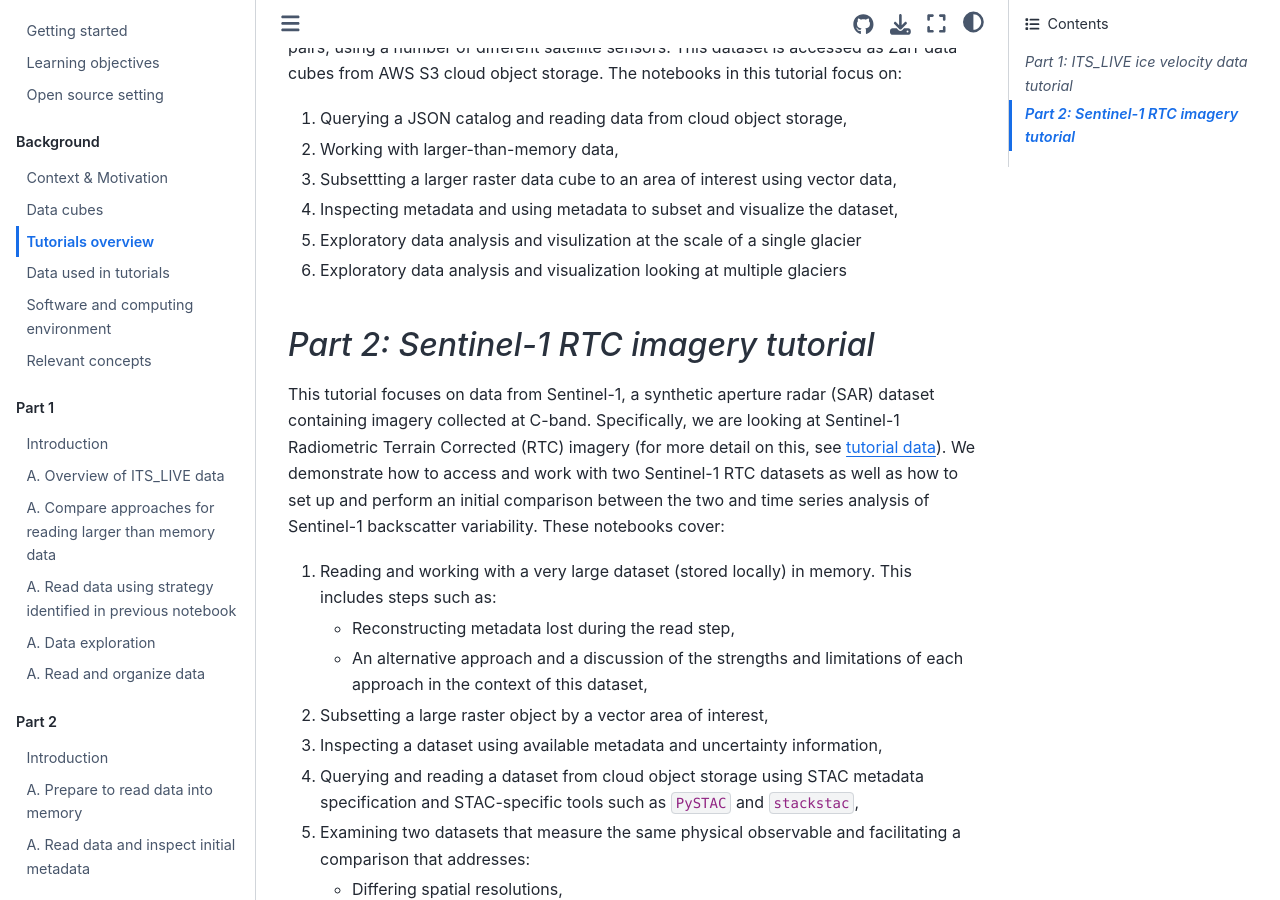
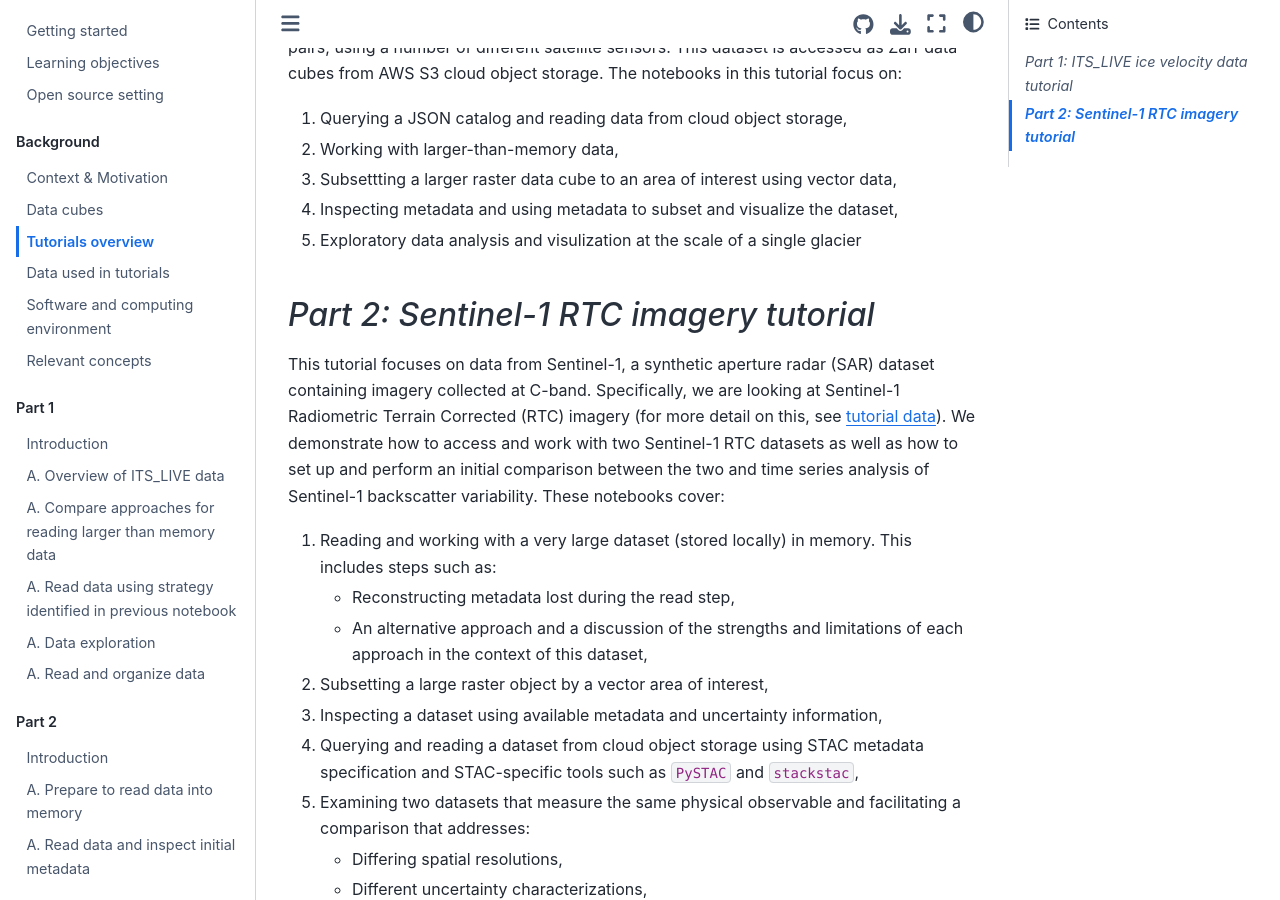
Before and after one commit to e-marshall/tutorials, a Jupyter Book: the page built from book/background/tutorials_overview.md, in a window 1280 px wide and 900 px high, scrolled down 352 px. Built offline with Jupyter Book 1.0.4 settings and Sphinx 7.4.7 and the Sphinx Book theme 1.1.4, drawn with Linux system fonts in a browser that asks for light colours; pages that are not in the unit, such as notebooks, are missing from menus.

Commit message:
update overview

```diff
--- a/book/background/tutorials_overview.md
+++ b/book/background/tutorials_overview.md
@@ -11,7 +11,6 @@
 3) Subsettting a larger raster data cube to an area of interest using vector data,
 4) Inspecting metadata and using metadata to subset and visualize the dataset,
 5) Exploratory data analysis and visulization at the scale of a single glacier
-6) Exploratory data analysis and visualization looking at multiple glaciers
 
 ## *Part 2: {{part3_title}}*
 
```
